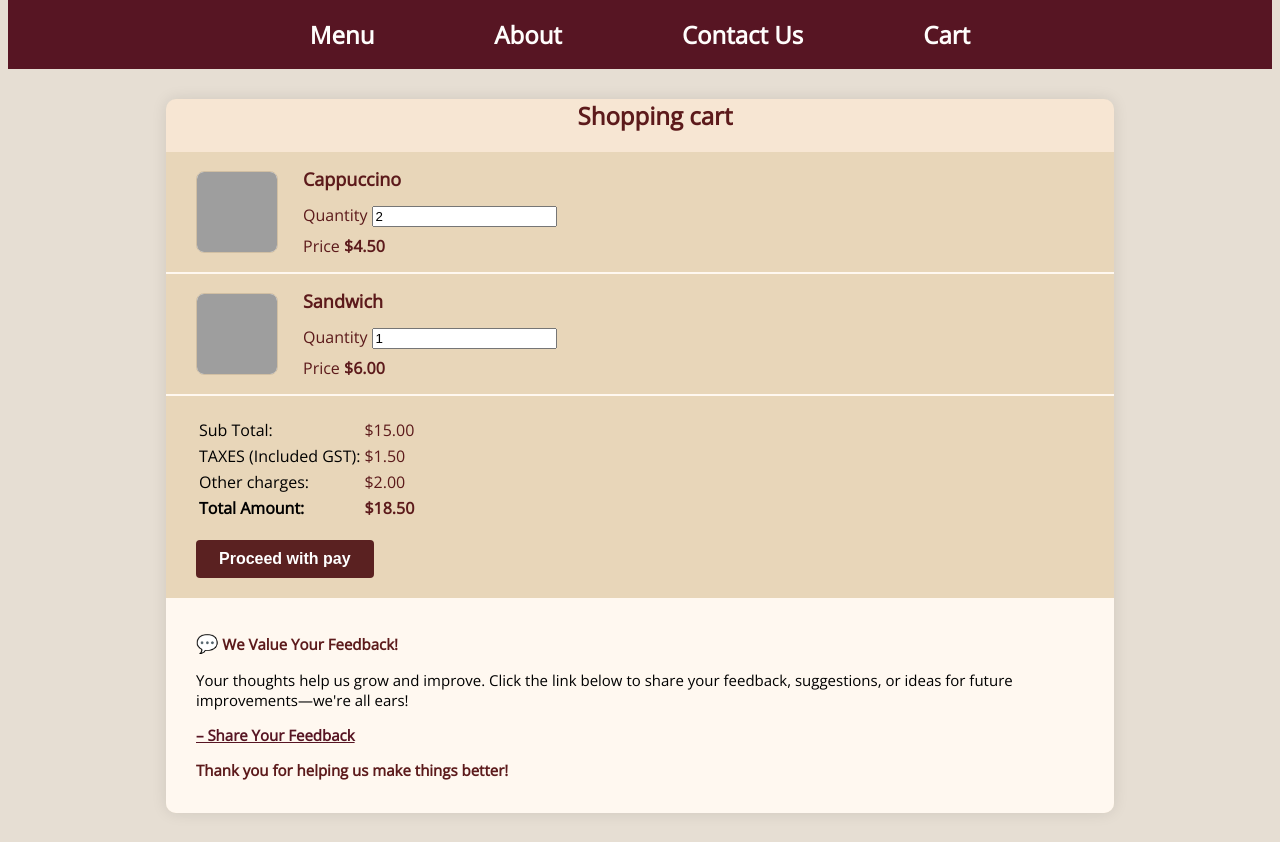
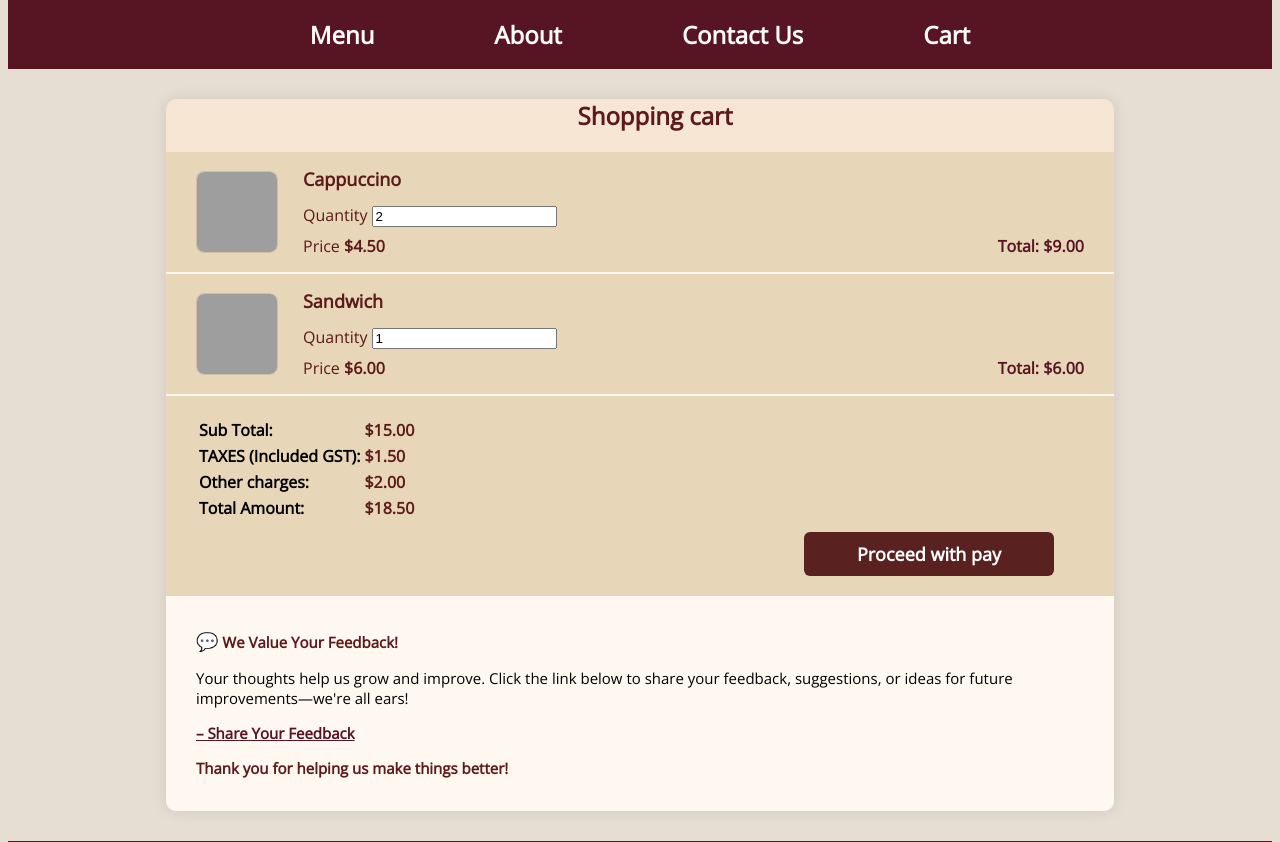
Before and after one commit to 1322harshd/Ted-s-Bar-and-Caf-, a Flask app: page /cart in a window 1280 px wide. Shown: the part 164-1006 px from the top of the page. Run offline with Flask 3, Linux system fonts and the light colour scheme; grey boxes are pictures that could not be loaded.

Commit message:
done some error fixing and added java script in the cart and adjust the buttons align.

```diff
--- a/Templates/Shopping_cart.html
+++ b/Templates/Shopping_cart.html
@@ -15,6 +15,10 @@
         <div class="item-price-row">
           <span class="item-label">Price</span>
           <span class="item-price">${{ "%.2f"|format(item.price) }}</span>
+          <!-- Add total price for this item -->
+          <span class="item-total-price" style="float:right;">
+            Total: ${{ "%.2f"|format(item.price * item.quantity) }}
+          </span>
         </div>
       </div>
     </div>
@@ -24,22 +28,24 @@
     <table>
       <tr>
         <td>Sub Total:</td>
-        <td class="summary-value">${{ "%.2f"|format(subtotal) }}</td>
+        <td class="summary-value">$<span id="sub-total">{{ "%.2f"|format(subtotal) }}</span></td>
       </tr>
       <tr>
         <td>TAXES (Included GST):</td>
-        <td class="summary-value">${{ "%.2f"|format(taxes) }}</td>
+        <td class="summary-value">$<span id="taxes">{{ "%.2f"|format(taxes) }}</span></td>
       </tr>
       <tr>
         <td>Other charges:</td>
-        <td class="summary-value">${{ "%.2f"|format(other_charges) }}</td>
+        <td class="summary-value">$<span id="other-charges">{{ "%.2f"|format(other_charges) }}</span></td>
       </tr>
       <tr class="total-row">
         <td><strong>Total Amount:</strong></td>
-        <td class="summary-value"><strong>${{ "%.2f"|format(total) }}</strong></td>
+        <td class="summary-value"><strong>$<span id="total-amount">{{ "%.2f"|format(total) }}</span></strong></td>
       </tr>
     </table>
-    <button id="proceed-pay">Proceed with pay</button>
+    <div class="pay-btn-row">
+      <a href="{{ url_for('payment') }}" id="proceed-pay">Proceed with pay</a>
+    </div>
   </div>
   <div class="feedback">
     <p class="feedback-title"><span style="font-size:18px;">&#128172;</span> <strong>We Value Your Feedback!</strong></p>
@@ -48,4 +54,36 @@
     <p class="feedback-thank"><strong>Thank you for helping us make things better!</strong></p>
   </div>
 </div>
+<script>
+document.querySelectorAll('.item-qty').forEach(function(input, idx) {
+  input.addEventListener('input', function() {
+    // Get price for this item
+    const price = parseFloat(
+      input.closest('.item-details').querySelector('.item-price').textContent.replace('$','')
+    );
+    // Calculate new total for this item
+    const qty = parseInt(input.value) || 1;
+    const itemTotal = price * qty;
+    // Update item total price display
+    input.closest('.item-details').querySelector('.item-total-price').textContent = 'Total: $' + itemTotal.toFixed(2);
+
+    // Update cart summary
+    let subtotal = 0;
+    document.querySelectorAll('.cart-item').forEach(function(item) {
+      const qty = parseInt(item.querySelector('.item-qty').value) || 1;
+      const price = parseFloat(item.querySelector('.item-price').textContent.replace('$',''));
+      subtotal += qty * price;
+    });
+    document.getElementById('sub-total').textContent = subtotal.toFixed(2);
+
+    // Update taxes and total
+    const taxes = +(subtotal * 0.10).toFixed(2);
+    document.getElementById('taxes').textContent = taxes.toFixed(2);
+
+    const otherCharges = parseFloat(document.getElementById('other-charges').textContent) || 0;
+    const total = subtotal + taxes + otherCharges;
+    document.getElementById('total-amount').textContent = total.toFixed(2);
+  });
+});
+</script>
 {% endblock %}
--- a/app.py
+++ b/app.py
@@ -29,6 +29,9 @@ def cart():
         other_charges=other_charges,
         total=total
     )
+@app.route('/payment')
+def payment():
+    return render_template('payment.html')
 @app.route('/feedback')
 def feedback():
     return "<h2>Feedback page coming soon!</h2>"
--- a/static/styles/styles.css
+++ b/static/styles/styles.css
@@ -240,7 +240,7 @@ footer{
   color: white;
   border: none;
   padding: 12px 0;
-  width: 100%;
+  width: 200px;           /* Set a fixed width */
   border-radius: 4px;
   cursor: pointer;
   font-weight: bold;
@@ -337,6 +337,11 @@ footer{
   color: #5c1a1b;
   font-weight: bold;
 }
+.item-total-price {
+  margin-left: auto;
+  color: #571523;
+  font-weight: bold;
+}
 
 /* Cart Summary Section - totals and pay button */
 .cart-summary {
@@ -344,6 +349,7 @@ footer{
   padding: 20px 30px;
   border-radius: 0;
   margin-bottom: 0;
+  font-weight: bold;
   font-size: 16px;
 }
 
@@ -366,18 +372,25 @@ footer{
   color: #5c1a1b;
 }
 
-/* Pay Button Styles */
+.pay-btn-row {
+  text-align: right;
+  padding-top: 10px;
+}
+
 #proceed-pay {
-  margin-top: 18px;
   background-color: #5a2121;
   color: white;
   border: none;
   padding: 10px 0;
-  width: 20%;
-  border-radius: 4px;
+  width: 250px;
+  border-radius: 6px;
   cursor: pointer;
   font-weight: bold;
-  font-size: 16px;
+  font-size: 18px;
+  margin-right: 30px; /* aligns with table padding */
+  display: inline-block;
+  text-align: center;
+  text-decoration: none;
 }
 
 /* Pay Button Hover Effect */
```
